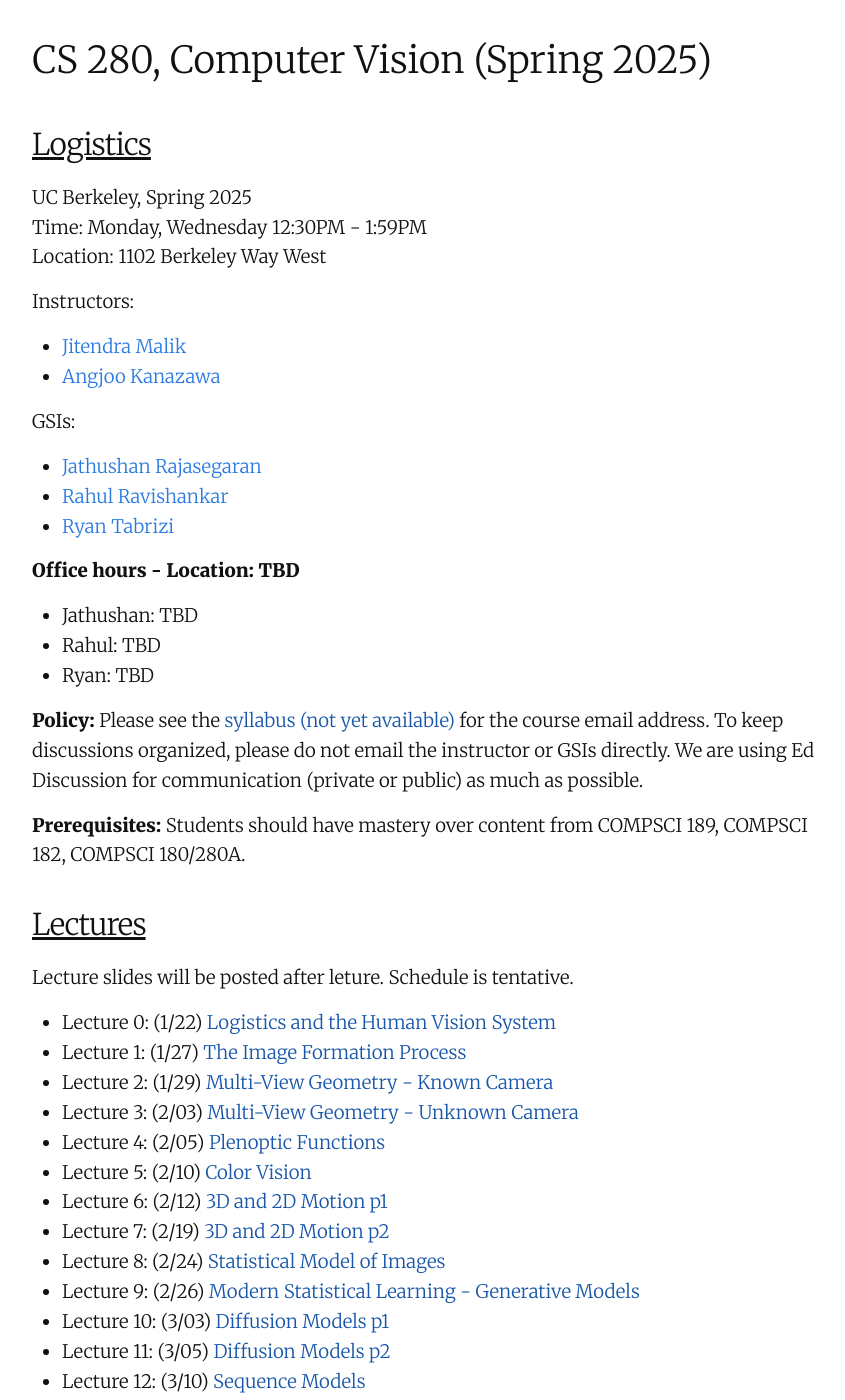
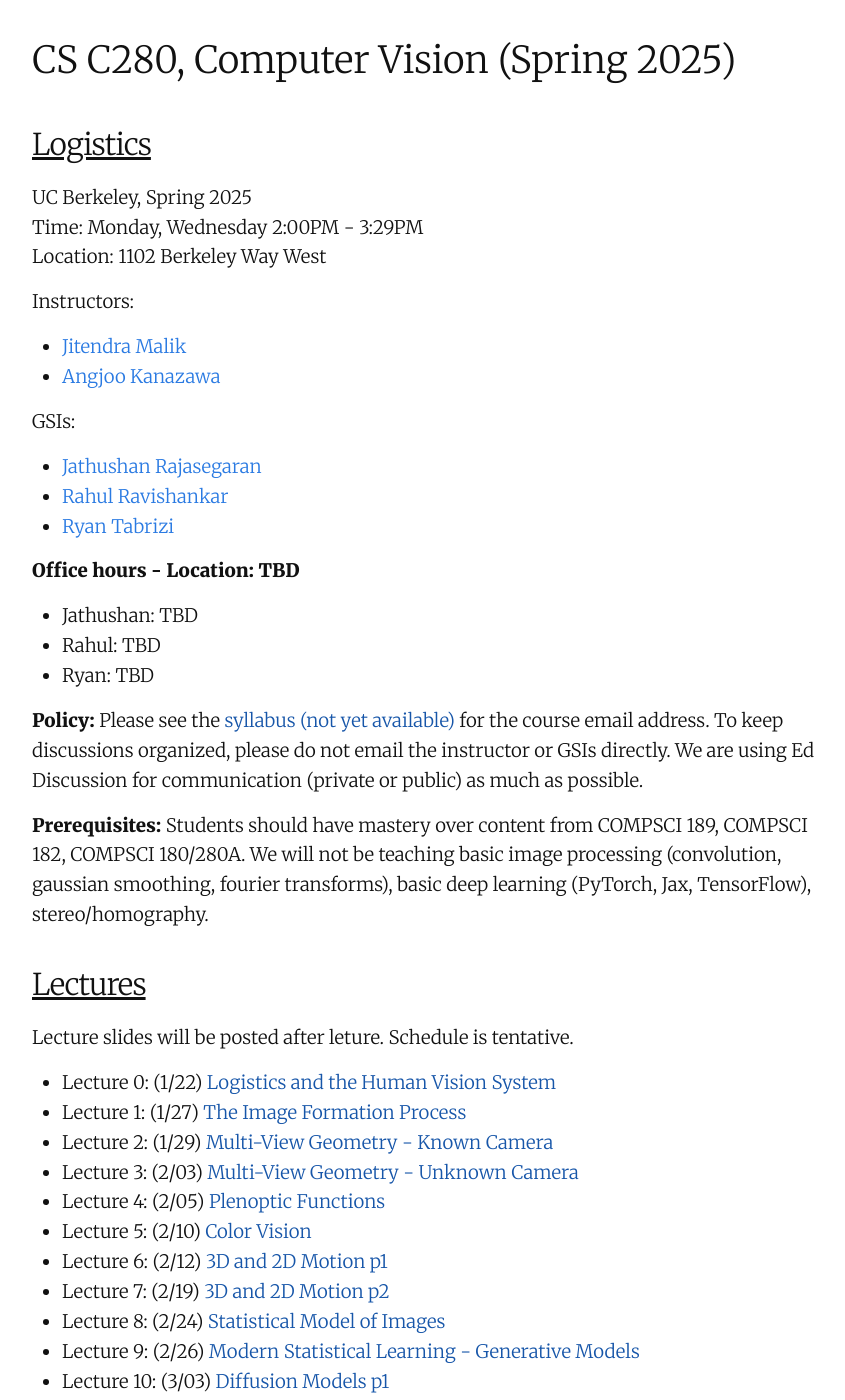
Before and after one commit to compsci-280-berkeley/compsci-280-berkeley.github.io, a Jekyll site: the page built from index.md, in a window 1280 px wide and 1400 px high. Shown: the whole window, without its empty margins (208-1053 px from the left). Built offline with Jekyll 4.4.1, drawn with Linux system fonts in a browser that asks for light colours; our own code applies the rules of GitHub Pages for plain Markdown files.

Commit message:
update prerequisites

```diff
--- a/index.md
+++ b/index.md
@@ -2,12 +2,12 @@
 layout: default
 ---
 
-# CS 280, Computer Vision (Spring 2025)
+# CS C280, Computer Vision (Spring 2025)
 
 ## Logistics
 
 UC Berkeley, Spring 2025
-Time: Monday, Wednesday 12:30PM - 1:59PM
+Time: Monday, Wednesday 2:00PM - 3:29PM
 Location: 1102 Berkeley Way West
 
 Instructors:
@@ -28,7 +28,7 @@ GSIs:
 
 **Policy:** Please see the [syllabus (not yet available)]() for the course email address. To keep discussions organized, please do not email the instructor or GSIs directly. We are using Ed Discussion for communication (private or public) as much as possible.
 
-**Prerequisites:** Students should have mastery over content from COMPSCI 189, COMPSCI 182, COMPSCI 180/280A.
+**Prerequisites:** Students should have mastery over content from COMPSCI 189, COMPSCI 182, COMPSCI 180/280A. We will not be teaching basic image processing (convolution, gaussian smoothing, fourier transforms), basic deep learning (PyTorch, Jax, TensorFlow), stereo/homography.
 
 ## Lectures
 
```
